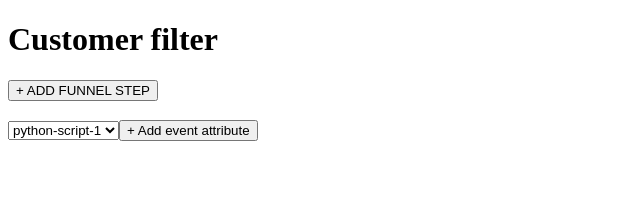
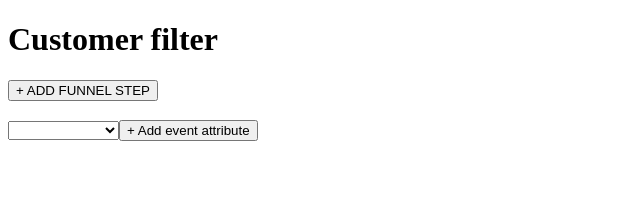
Before and after one commit to bosanskamariana/exponea-assignment, an Angular app: page / in a window 1280 px wide. Shown: the top 211 px of the page, without its empty margins (0-640 px from the left). Built offline with nearby package versions, Linux system fonts and the light colour scheme.

Commit message:
add dynamic title on event select

```diff
--- a/src/app/app.module.ts
+++ b/src/app/app.module.ts
@@ -1,6 +1,6 @@
 import { BrowserModule } from '@angular/platform-browser';
 import { NgModule } from '@angular/core';
-
+import { FormsModule } from '@angular/forms'
 import { AppComponent } from './app.component';
 import { EventSelectBoxComponent } from './event-select-box/event-select-box.component';
 import { AttributeSelectBoxComponent } from './attribute-select-box/attribute-select-box.component';
@@ -15,7 +15,8 @@ import { OperatorSelectBoxComponent } from './operator-select-box/operator-selec
   ],
   entryComponents: [EventSelectBoxComponent],
   imports: [
-    BrowserModule
+    BrowserModule,
+    FormsModule
   ],
   providers: [],
   bootstrap: [AppComponent]
--- a/src/app/event-select-box/event-select-box.component.html
+++ b/src/app/event-select-box/event-select-box.component.html
@@ -1,6 +1,6 @@
 <div>
-  <h3>{{ eventName }}</h3>
-  <select
+  <h3>{{ selectedEvent }}</h3>
+  <select [(ngModel)]="selectedEvent"
     ><option *ngFor="let event of events" [value]="event">{{ event }}</option></select
   >
   <button (click)="addAttribute()">+ Add event attribute</button>
```
